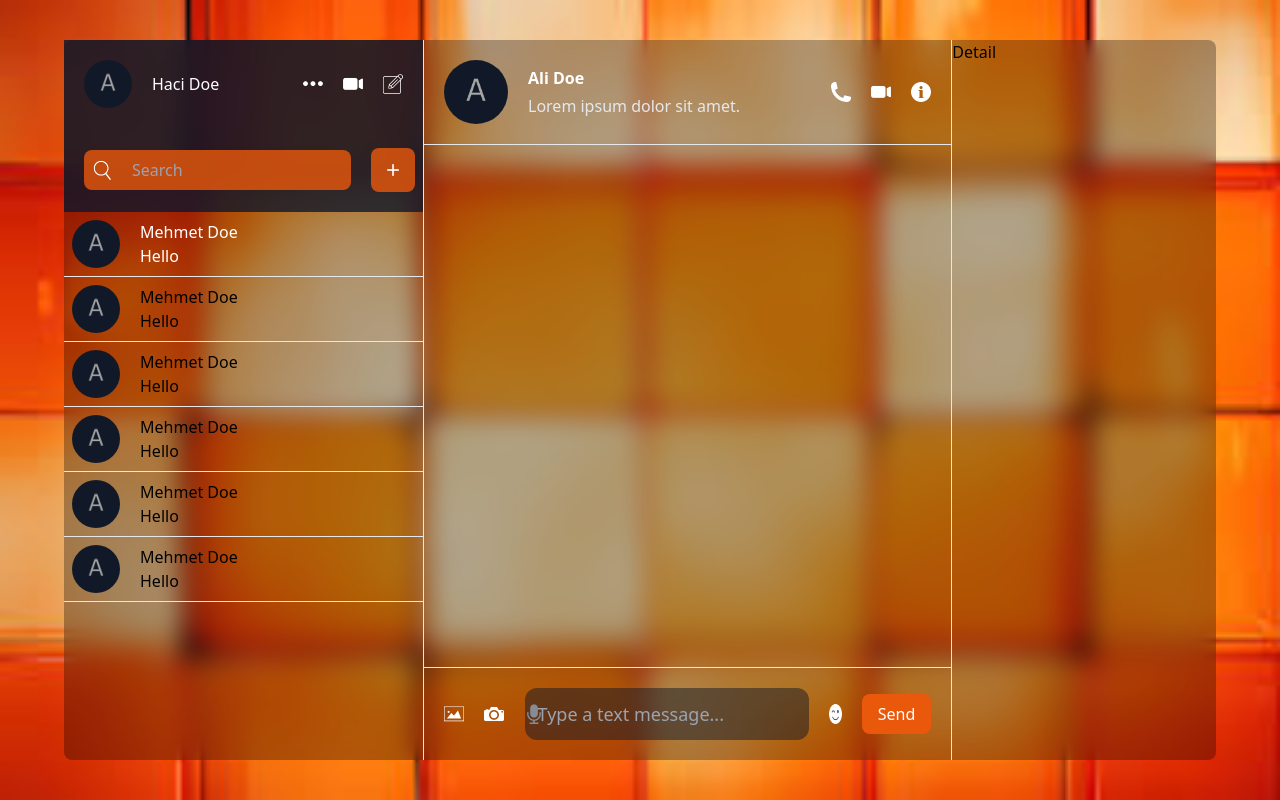
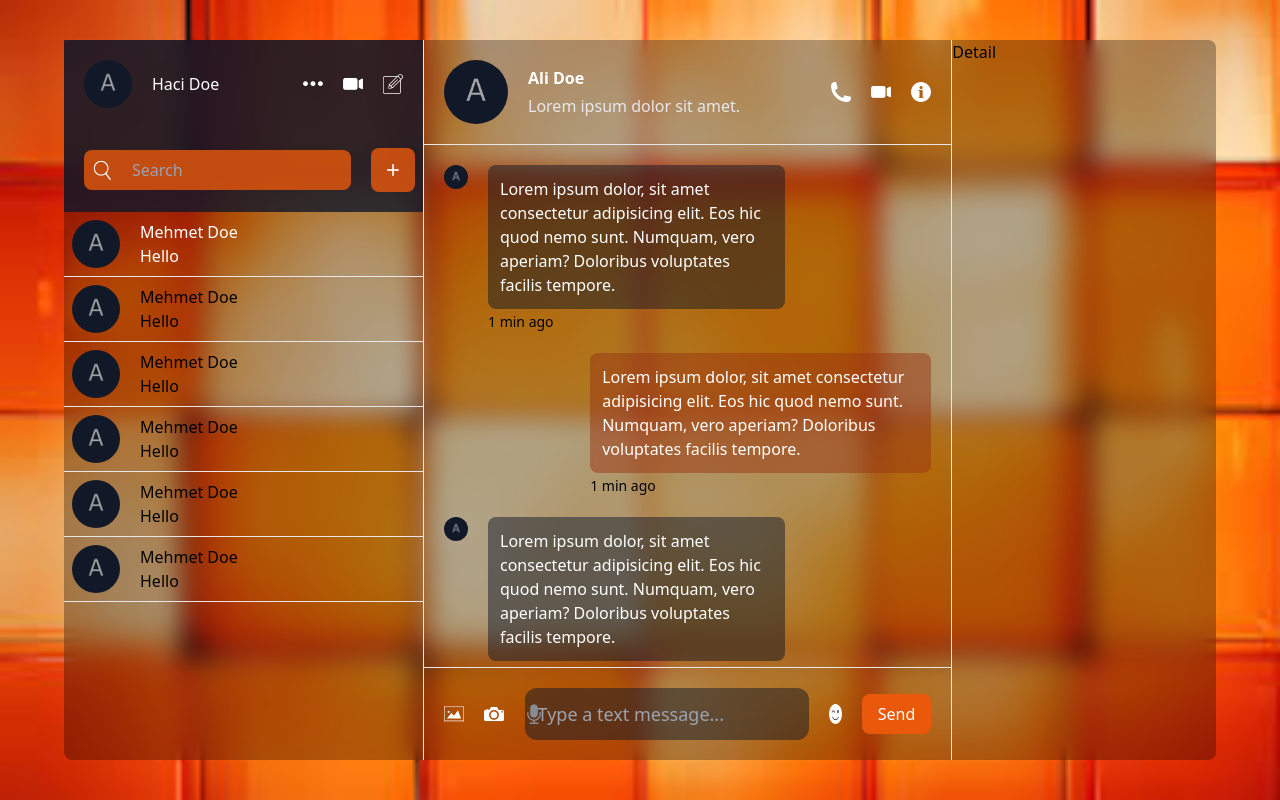
Before and after one commit to uyar42/React-ChatApp, a React (Vite) app: page / in a window 1280 px wide. Built offline with nearby package versions, Linux system fonts and the light colour scheme.

Commit message:
chat messages design

```diff
--- a/src/Components/Chat.jsx
+++ b/src/Components/Chat.jsx
@@ -43,7 +43,65 @@ const Chat = () => {
           />
         </div>
       </div>
-      <div className="flex-1 p-5"></div>
+      <div className="flex-1 p-5 gap-5 flex flex-col overflow-scroll">
+        <div className="max-w-[70%] flex gap-5">
+          <img className="h-6 w-6 rounded-full" src="./avatar.png" alt="" />
+          <div>
+            <p className="text-white p-3 bg-main rounded-lg">
+              Lorem ipsum dolor, sit amet consectetur adipisicing elit. Eos hic
+              quod nemo sunt. Numquam, vero aperiam? Doloribus voluptates
+              facilis tempore.
+            </p>
+            <span className="text-sm ">1 min ago</span>
+          </div>
+        </div>
+        <div className="max-w-[70%] flex gap-5 self-end">
+          <div>
+            <p className="text-white p-3 bg-orange-800 bg-opacity-50 rounded-lg">
+              Lorem ipsum dolor, sit amet consectetur adipisicing elit. Eos hic
+              quod nemo sunt. Numquam, vero aperiam? Doloribus voluptates
+              facilis tempore.
+            </p>
+            <span className="text-sm ">1 min ago</span>
+          </div>
+        </div>
+        <div className="max-w-[70%] flex gap-5">
+          <img className="h-6 w-6 rounded-full" src="./avatar.png" alt="" />
+          <div>
+            <p className="text-white p-3 bg-main rounded-lg">
+              Lorem ipsum dolor, sit amet consectetur adipisicing elit. Eos hic
+              quod nemo sunt. Numquam, vero aperiam? Doloribus voluptates
+              facilis tempore.
+            </p>
+            <span className="text-sm ">1 min ago</span>
+          </div>
+        </div>
+        <div className="max-w-[70%] flex gap-5 self-end">
+          <div>
+            <p className="text-white p-3 bg-orange-800 bg-opacity-50 rounded-lg">
+              Lorem ipsum dolor, sit amet consectetur adipisicing elit. Eos hic
+              quod nemo sunt. Numquam, vero aperiam? Doloribus voluptates
+              facilis tempore.
+            </p>
+            <span className="text-sm ">1 min ago</span>
+          </div>
+        </div>
+        <div className="max-w-[70%] flex gap-5 self-end">
+          <div>
+            <img
+              className="w-full h-[250px] rounded-lg object-cover"
+              src="https://images.pexels.com/photos/18374429/pexels-photo-18374429/free-photo-of-duvar-tepe-lamba-antik.jpeg?auto=compress&cs=tinysrgb&w=600&lazy=load"
+              alt=""
+            />
+            <p className="text-white p-3 bg-orange-800 bg-opacity-50 rounded-lg">
+              Lorem ipsum dolor, sit amet consectetur adipisicing elit. Eos hic
+              quod nemo sunt. Numquam, vero aperiam? Doloribus voluptates
+              facilis tempore.
+            </p>
+            <span className="text-sm ">1 min ago</span>
+          </div>
+        </div>
+      </div>
       <div className="flex p-5 items-center justify-between gap-5 border-t-[1px] mt-auto">
         <div className="flex gap-5">
           <img className="w-5 h-5 cursor-pointer" src="./img.png" alt="" />
```
